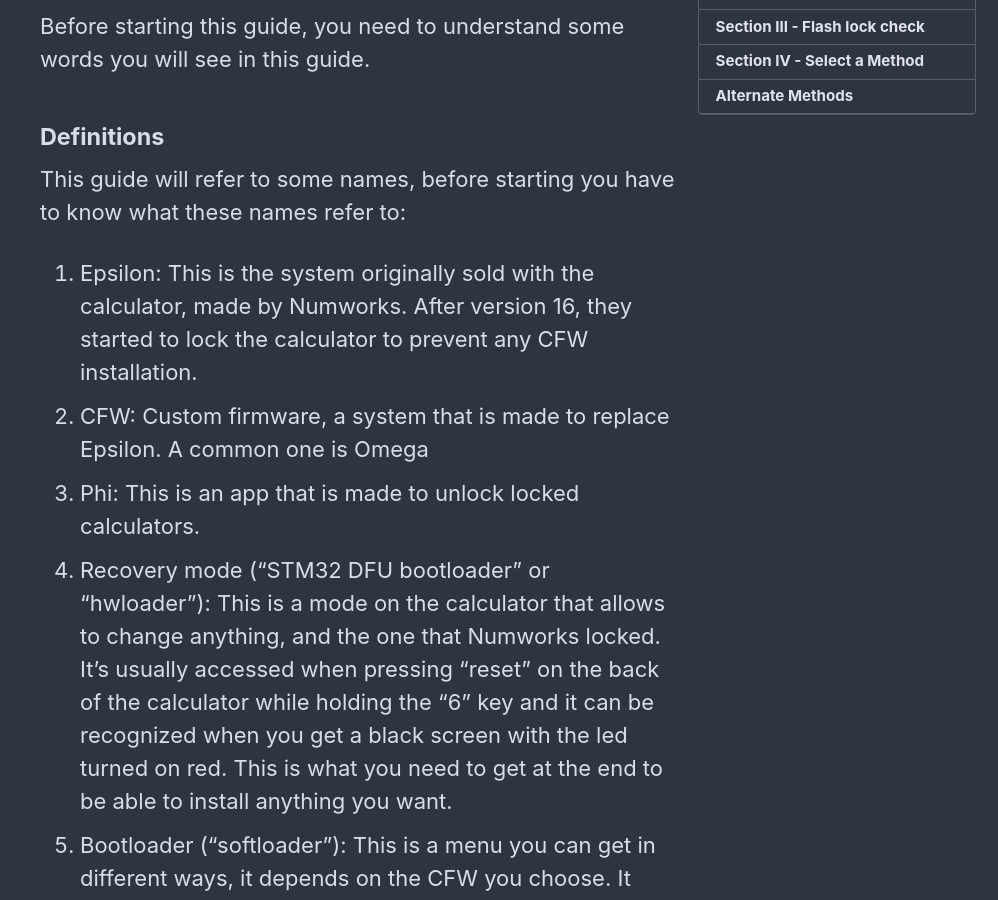
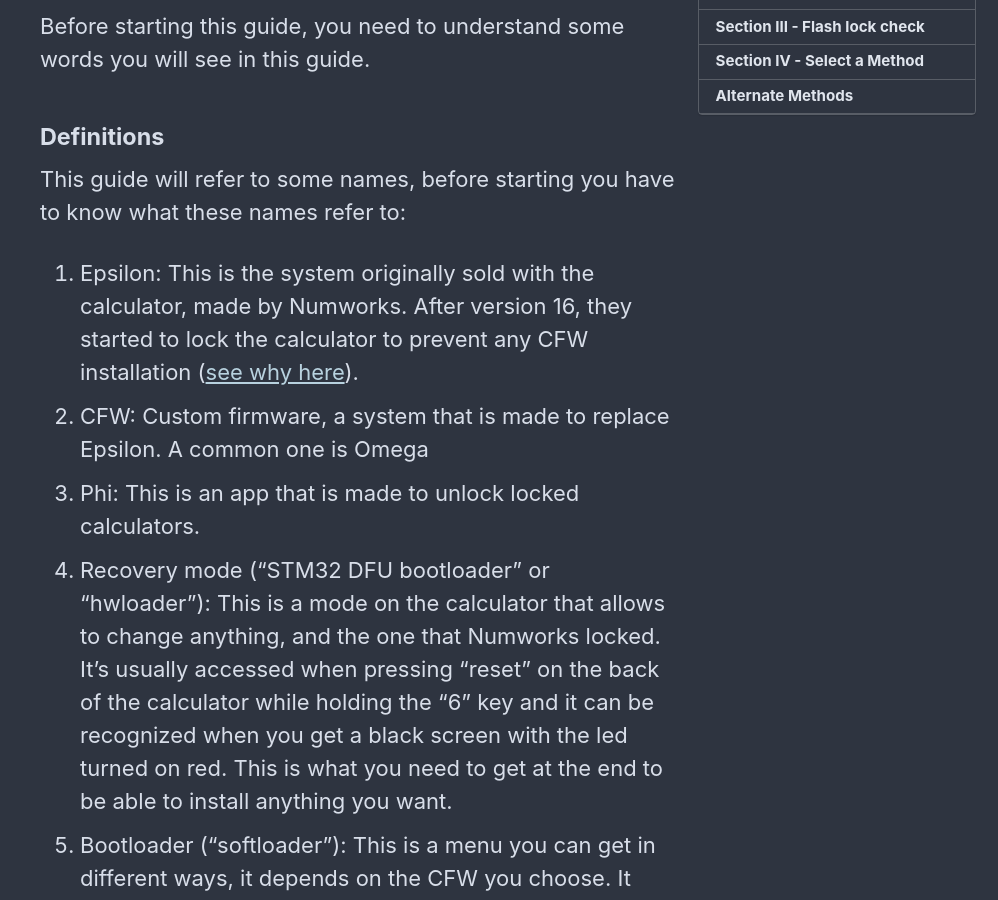
Before and after one commit to Omega-Numworks/Omega-Guide, a Jekyll site: the page built from _pages/en_US/get-started.md, in a window 1280 px wide and 900 px high, scrolled down 322 px. Shown: the whole window, without its empty margins (282-1280 px from the left). Built offline with Jekyll 4.4.1, drawn with Linux system fonts in a browser that asks for light colours; comment, search, counter and statistics services are not loaded.

Commit message:
Update get-started.md

```diff
--- a/_pages/en_US/get-started.md
+++ b/_pages/en_US/get-started.md
@@ -10,7 +10,7 @@
 
 This guide will refer to some names, before starting you have to know what these names refer to:
 
-1. Epsilon: This is the system originally sold with the calculator, made by Numworks. After version 16, they started to lock the calculator to prevent any CFW installation.
+1. Epsilon: This is the system originally sold with the calculator, made by Numworks. After version 16, they started to lock the calculator to prevent any CFW installation ([see why here](https://tiplanet.org/forum/viewtopic.php?f=97&t=24968)).
 2. CFW: Custom firmware, a system that is made to replace Epsilon. A common one is Omega
 3. Phi: This is an app that is made to unlock locked calculators.
 4. Recovery mode ("STM32 DFU bootloader" or "hwloader"): This is a mode on the calculator that allows to change anything, and the one that Numworks locked. It's usually accessed when pressing "reset" on the back of the calculator while holding the "6" key and it can be recognized when you get a black screen with the led turned on red. This is what you need to get at the end to be able to install anything you want.
```
